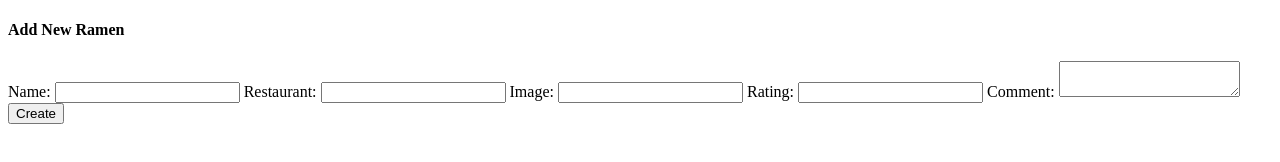
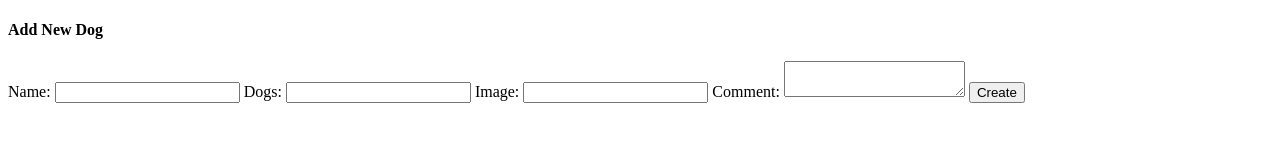
Before and after one commit to caraballomp/phaseuno, a plain HTML site: page index.html in a window 1280 px wide. Drawn offline with Linux system fonts and the light colour scheme.

Commit message:
new html information

```diff
--- a/index.html
+++ b/index.html
@@ -7,22 +7,19 @@
     <title>Document</title>
 </head>
 <body>
-    <!-- New Ramen Form -->
-<form id="new-ramen">
-    <h4>Add New Ramen</h4>
+    <!-- New Dog Form -->
+  <form id="new-dog">
+    <h4>Add New Dog</h4>
     <label for="name">Name: </label>
     <input type="text" name="name" id="new-name" />
-    <label for="restaurant">Restaurant: </label>
-    <input type="text" name="restaurant" id="new-restaurant" />
+    <label for="dogs">Dogs: </label>
+    <input type="text" name="Dog" id="new-dog" />
     <label for="image">Image: </label>
     <input type="text" name="image" id="new-image" />
-    <label for="rating">Rating: </label>
-    <input type="number" name="rating" id="new-rating" />
     <label for="new-comment">Comment: </label>
     <textarea name="new-comment" id="new-comment"></textarea>
     <input type="submit" value="Create" />
   </form>
 
-
 </body>
 </html>
```
